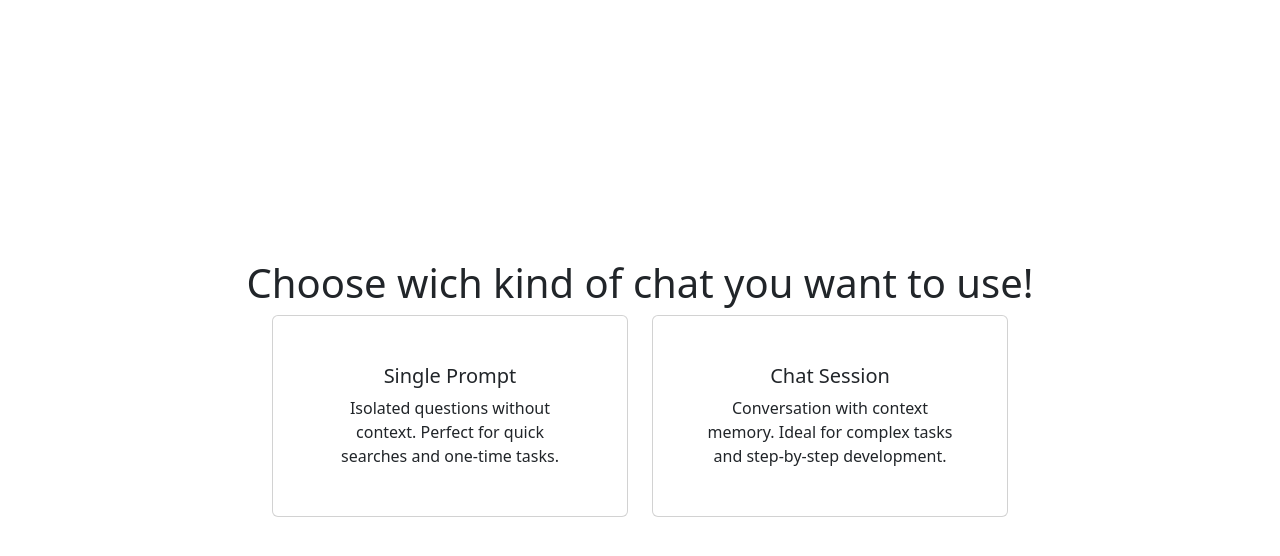
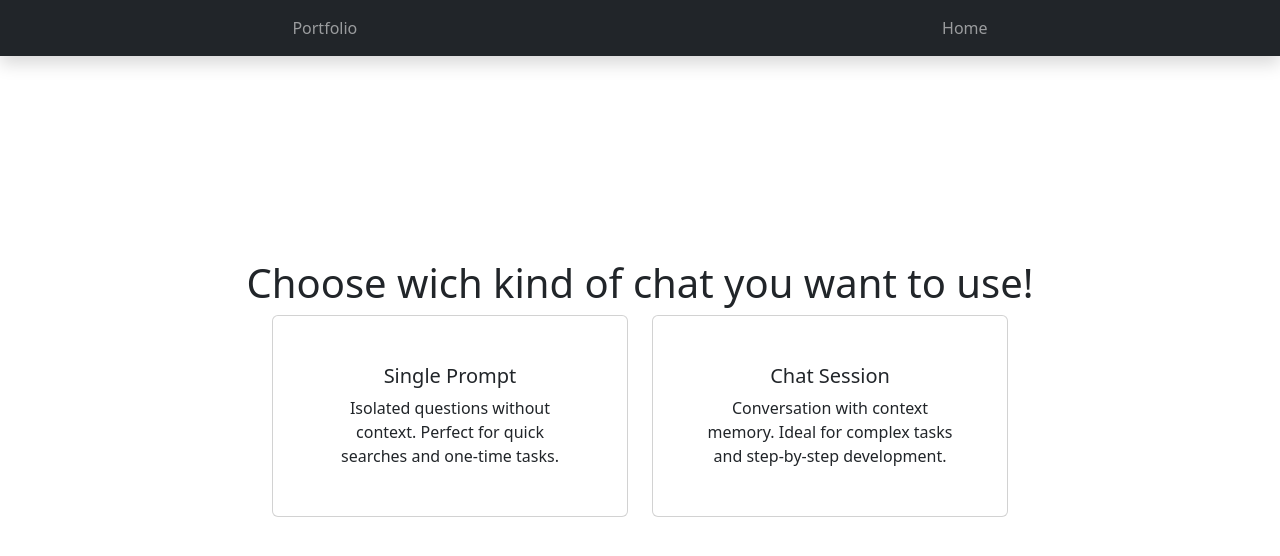
Before and after one commit to sebast825/IA-Integration, a React (Vite) app in the folder front/: page / in a window 1280 px wide. Shown: the top 556 px of the page. Built offline with nearby package versions, Linux system fonts and the light colour scheme.

Commit message:
added nav bar

```diff
--- a/front/src/App.tsx
+++ b/front/src/App.tsx
@@ -4,6 +4,7 @@ import ChatWindow from "./pages/chatWindow";
 import CardsGrid from "./pages/cardsGrid";
 import { useState } from "react";
 import type { ChatTypes } from "./types/chatTypes.types";
+import { NavBar } from "./components/navBar";
 
 function App() {
   const [showChat, setShowChat] = useState<Boolean>(false);
@@ -16,6 +17,11 @@ function App() {
   }
   return (
     <>
+      <NavBar
+        callBack={() => {
+          setShowChat(!showChat);
+        }}
+      ></NavBar>
       {showChat ? (
         <ChatWindow selectChatType={aiSelected}></ChatWindow>
       ) : (
--- /dev/null
+++ b/front/src/components/navBar.tsx
@@ -0,0 +1,15 @@
+import { Nav, Navbar } from "react-bootstrap";
+
+export const NavBar = ({ callBack }: { callBack: () => void }) => {
+  return (
+    <Navbar bg="dark" variant="dark" expand="lg" fixed="top" className="shadow">
+      <Nav className="w-100 px-4 d-flex justify-content-around flex-row gap-3 gap-md-5">
+        <Nav.Link href="https://sebastianmolina.netlify.app/" target="_blank">
+          Portfolio
+        </Nav.Link>
+
+        <Nav.Link onClick={() => callBack()}>Home</Nav.Link>
+      </Nav>
+    </Navbar>
+  );
+};
```
